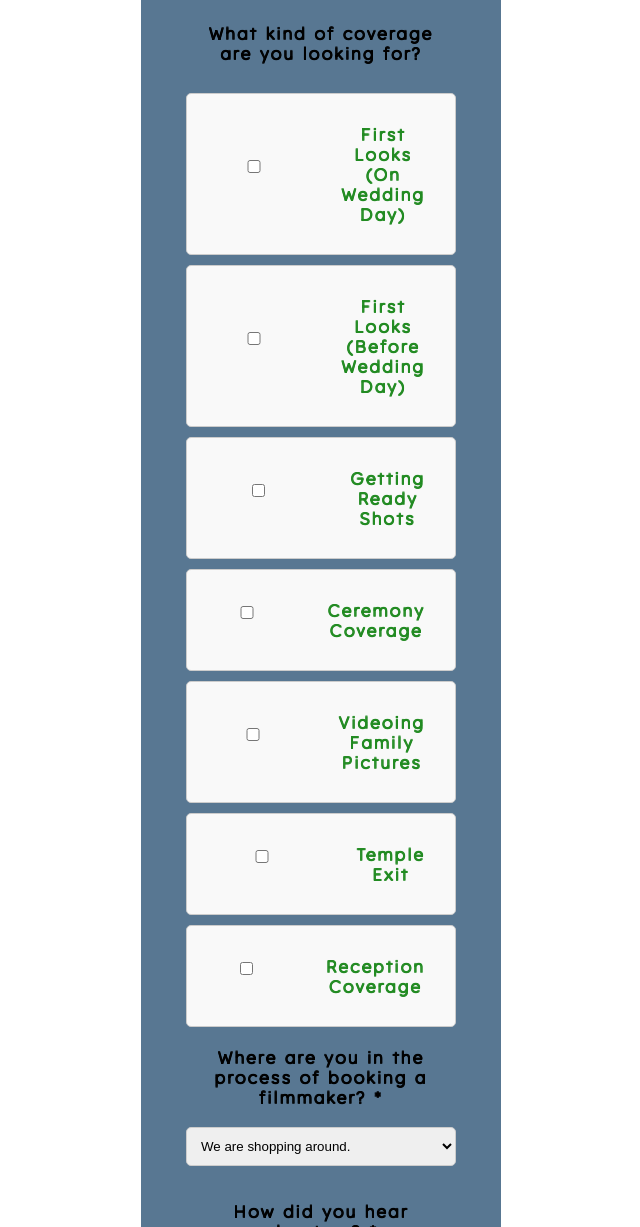
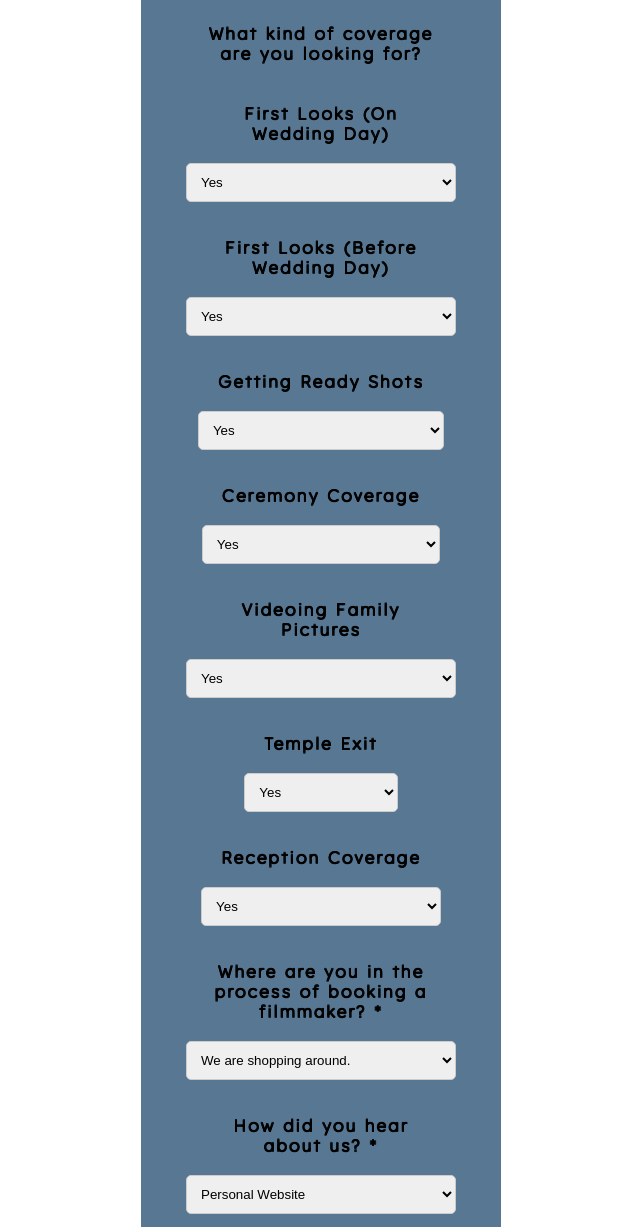
Before and after one commit to smith-tanner22/ntsfilms, a website built with Vite: page contactus.html in a window 1280 px wide. Shown: the part 1344-2571 px from the top of the page, without its empty margins (323-963 px from the left). Built offline with nearby package versions, Linux system fonts and the light colour scheme.

Commit message:
took out checkboxes

```diff
--- a/contactus.html
+++ b/contactus.html
@@ -54,9 +54,6 @@
               <div class="wrapper">
                 <div class="contact-wrap w-100 p-md-5 p-4">
                   <div id="form-message-warning" class="mb-4"></div>
-                  <!-- <div id="form-message-success" class="mb-4">
-                    Your message was sent, thank you!
-                  </div> -->
                   <form
                     method="POST"
                     action="https://formspree.io/f/mlezvvyj"
@@ -168,35 +165,56 @@
                         </div>
                       </div>
                       <div class="col-md-12">
-                        <div class="form-group checkbox-group">
+                        <div class="form-group">
                           <label class="label">What kind of coverage are you looking for?</label>
-                          <div class="checkbox-item">
-                            <input type="checkbox" class="form-control" name="firstLooksOn" value="First Looks On" id="firstLooksOn" />
+                          <div class="form-group">
                             <label for="firstLooksOn">First Looks (On Wedding Day)</label>
+                            <select name="firstLooksOn" id="firstLooksOn" class="form-control">
+                              <option value="yes">Yes</option>
+                              <option value="no">No</option>
+                            </select>
                           </div>
-                          <div class="checkbox-item">
-                            <input type="checkbox" class="form-control" name="firstLooksPre" value="First Looks Pre" id="firstLooksPre" />
+                          <div class="form-group">
                             <label for="firstLooksPre">First Looks (Before Wedding Day)</label>
+                            <select name="firstLooksPre" id="firstLooksPre" class="form-control">
+                              <option value="yes">Yes</option>
+                              <option value="no">No</option>
+                            </select>
                           </div>
-                          <div class="checkbox-item">
-                            <input type="checkbox" class="form-control" name="gettingReady" value="Getting Ready" id="gettingReady" />
+                          <div class="form-group">
                             <label for="gettingReady">Getting Ready Shots</label>
+                            <select name="gettingReady" id="gettingReady" class="form-control">
+                              <option value="yes">Yes</option>
+                              <option value="no">No</option>
+                            </select>
                           </div>
-                          <div class="checkbox-item">
-                            <input type="checkbox" class="form-control" name="ceremony" value="Ceremony" id="ceremony" />
+                          <div class="form-group">
                             <label for="ceremony">Ceremony Coverage</label>
+                            <select name="ceremony" id="ceremony" class="form-control">
+                              <option value="yes">Yes</option>
+                              <option value="no">No</option>
+                            </select>
                           </div>
-                          <div class="checkbox-item">
-                            <input type="checkbox" class="form-control" name="familyPics" value="Family Pics" id="familyPics" />
+                          <div class="form-group">
                             <label for="familyPics">Videoing Family Pictures</label>
+                            <select name="familyPics" id="familyPics" class="form-control">
+                              <option value="yes">Yes</option>
+                              <option value="no">No</option>
+                            </select>
                           </div>
-                          <div class="checkbox-item">
-                            <input type="checkbox" class="form-control" name="templeExit" value="Temple Exit" id="templeExit" />
+                          <div class="form-group">
                             <label for="templeExit">Temple Exit</label>
+                            <select name="templeExit" id="templeExit" class="form-control">
+                              <option value="yes">Yes</option>
+                              <option value="no">No</option>
+                            </select>
                           </div>
-                          <div class="checkbox-item">
-                            <input type="checkbox" class="form-control" name="reception" value="Reception" id="reception" />
+                          <div class="form-group">
                             <label for="reception">Reception Coverage</label>
+                            <select name="reception" id="reception" class="form-control">
+                              <option value="yes">Yes</option>
+                              <option value="no">No</option>
+                            </select>
                           </div>
                         </div>
                       </div>
--- a/css/contactus.css
+++ b/css/contactus.css
@@ -52,49 +52,6 @@ label {
     color: white;
 }
 
-.checkbox-group {
-    display: flex;
-    flex-wrap: wrap;
-    gap: 10px;
-}
-
-.checkbox-item {
-    background-color: #f9f9f9;
-    border: 1px solid #ccc;
-    border-radius: 5px;
-    padding: 10px;
-    display: flex;
-    align-items: center;
-    box-sizing: border-box;
-    max-width: 100%; /* Ensure it uses available width */
-    width: 100%;
-}
-
-.checkbox-item input[type="checkbox"] {
-    margin-right: 10px;
-}
-
-.checkbox-item label {
-    font-weight: bold;
-    color: forestgreen;
-    flex: 1;
-    word-wrap: break-word; /* Ensure text wraps inside the container */
-    display: inline-block; /* Ensure it respects its parent's width */
-}
-
-/* Responsive Design */
-@media (max-width: 768px) {
-    .checkbox-item {
-        width: calc(50% - 10px);
-    }
-}
-
-@media (max-width: 480px) {
-    .checkbox-item {
-        width: 100%;
-    }
-}
-
 /* Consistent Form Layout */
 .contactForm {
     max-width: 800px;
```
